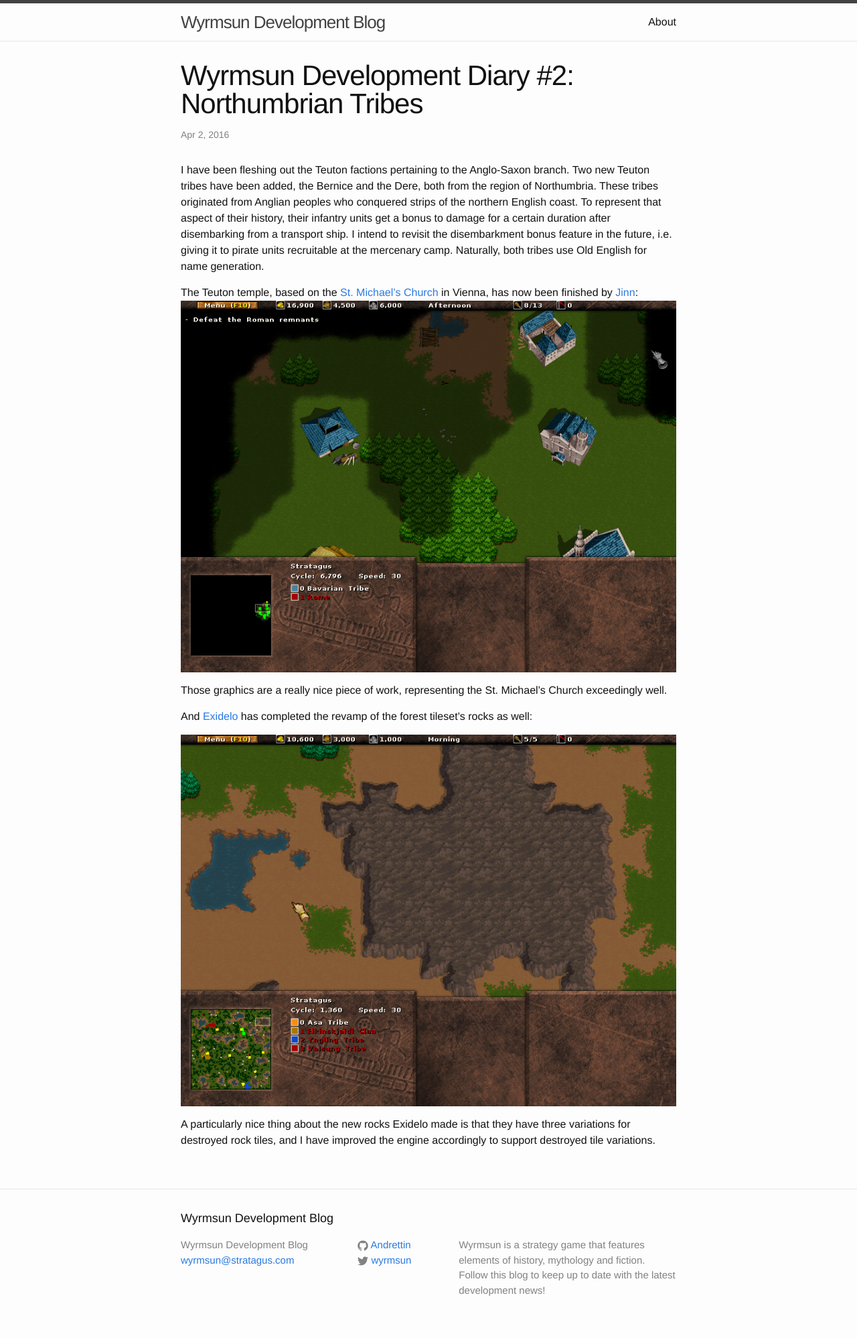
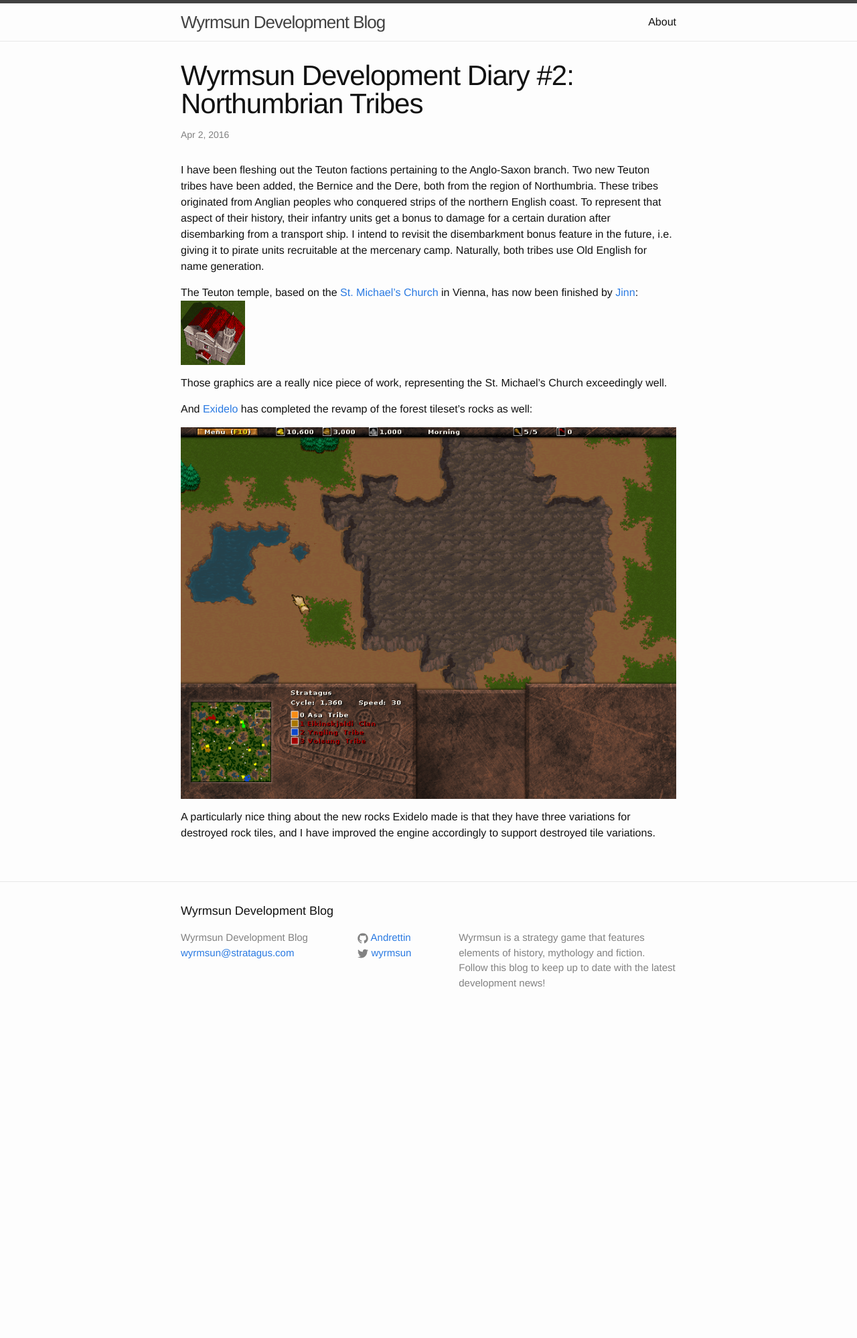
Before and after one commit to Andrettin/Andrettin.github.io, a Jekyll site: the page built from _posts/2016-04-02-disembarkment-bonus.markdown, in a window 1280 px wide. Shown: the whole page at 67% size. Built offline with Jekyll 4.4.1, drawn with Linux system fonts in a browser that asks for light colours; comment, search, counter and statistics services are not loaded; after the commit the page ends 1539 px from its top, so only the background shows below that.

Commit message:
Update to post

```diff
--- a/_posts/2016-04-02-disembarkment-bonus.markdown
+++ b/_posts/2016-04-02-disembarkment-bonus.markdown
@@ -9,7 +9,7 @@ tags: [teuton, temple, church, vienna, forest, rocks, transport, disembarkment,
 I have been fleshing out the Teuton factions pertaining to the Anglo-Saxon branch. Two new Teuton tribes have been added, the Bernice and the Dere, both from the region of Northumbria. These tribes originated from Anglian peoples who conquered strips of the northern English coast. To represent that aspect of their history, their infantry units get a bonus to damage for a certain duration after disembarking from a transport ship. I intend to revisit the disembarkment bonus feature in the future, i.e. giving it to pirate units recruitable at the mercenary camp. Naturally, both tribes use Old English for name generation.
 
 The Teuton temple, based on the [St. Michael's Church](http://www.michaelerkirche.at/content/en/tours/0) in Vienna, has now been finished by [Jinn](http://jinndevil.tumblr.com/):
-![Teuton Temple]({{ site.url }}/screenshots/screen_teuton_temple.png)
+![Teuton Temple]({{ site.url }}/images/teuton_church.png)
 
 Those graphics are a really nice piece of work, representing the St. Michael's Church exceedingly well.
 
```
Also changed, not shown: images/teuton_church.png (added).
